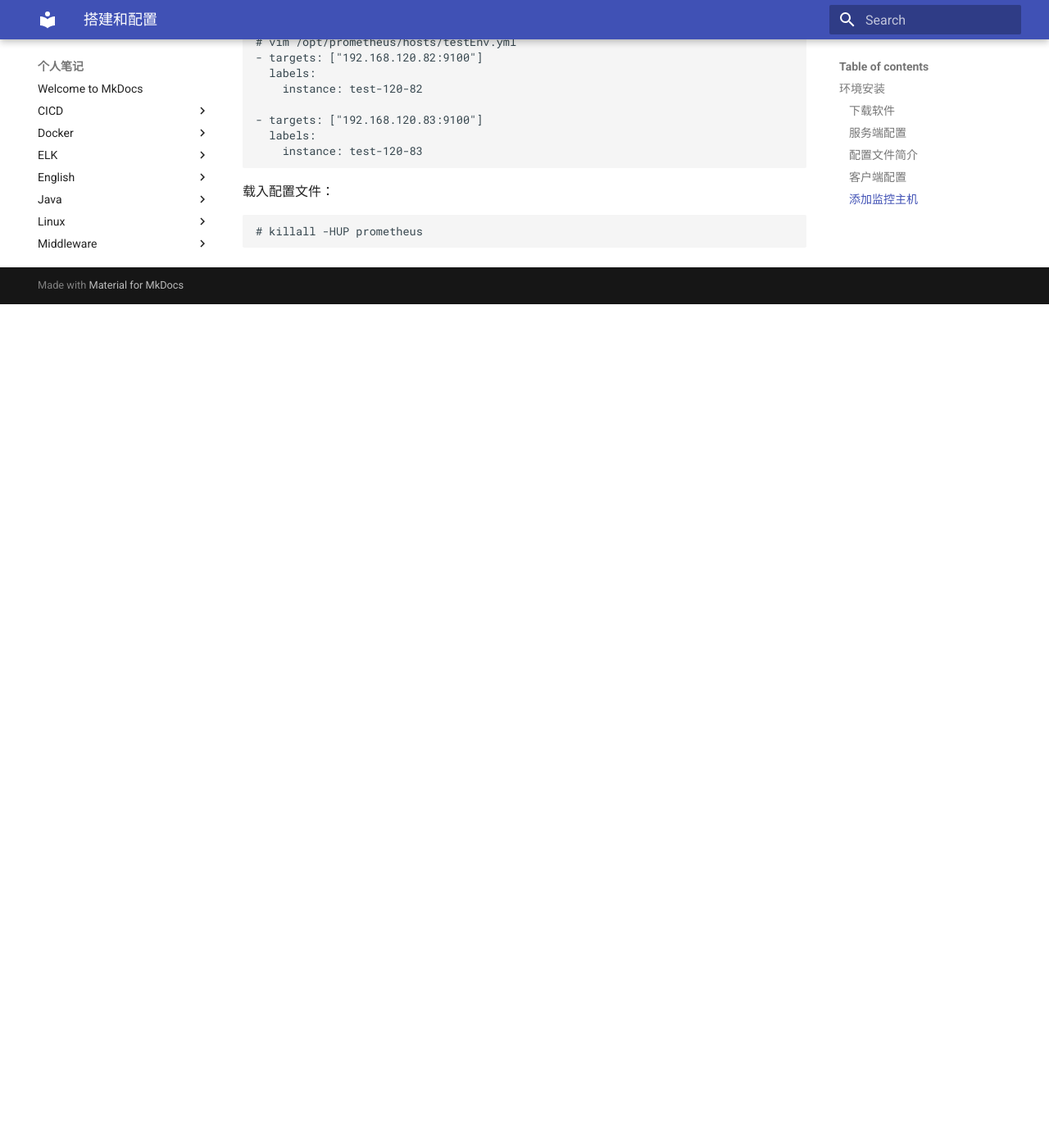
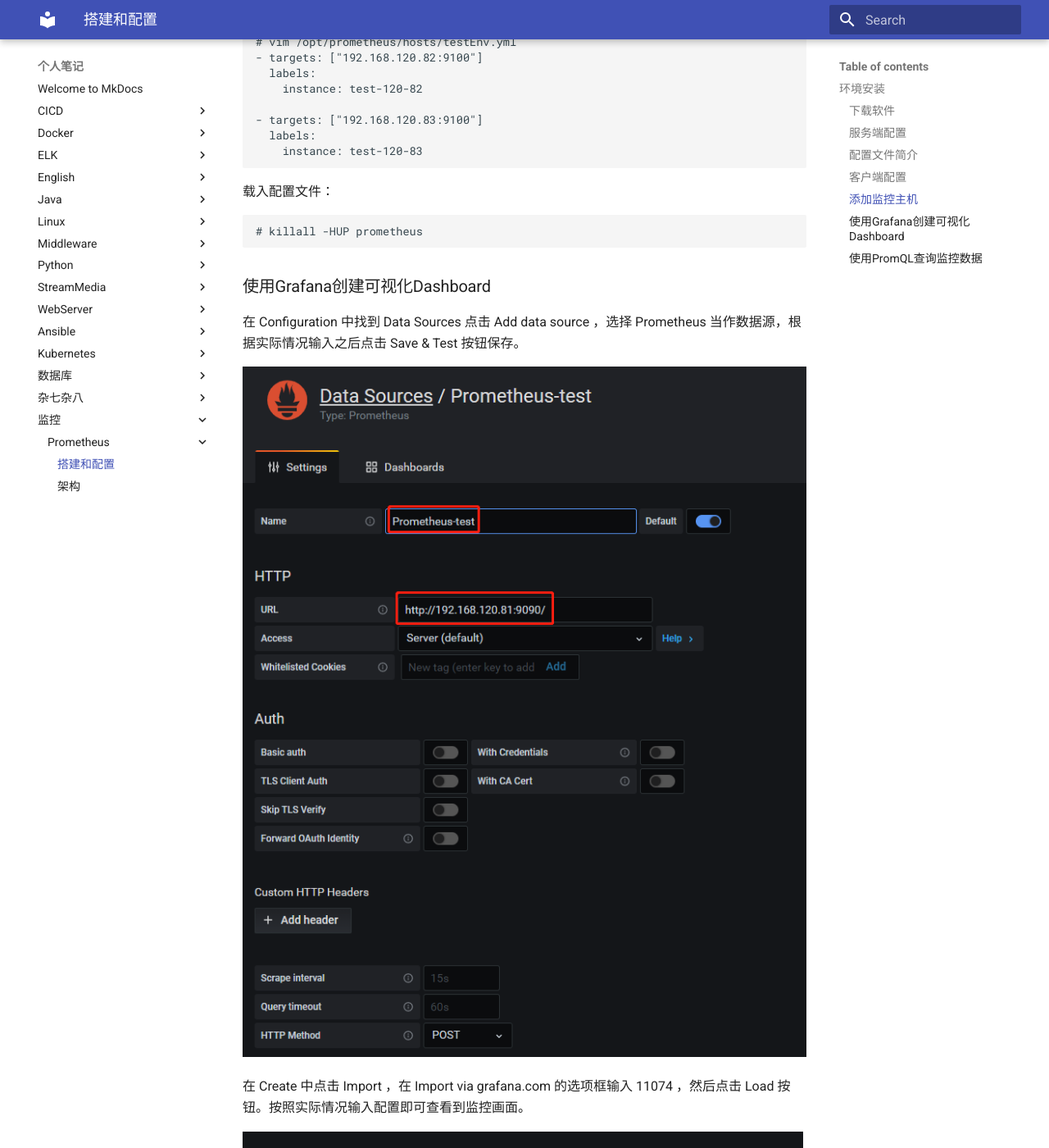
Before and after one commit to hpengfei/Doc, an MkDocs documentation site: the page built from docs/监控/Prometheus/搭建和配置.md, in a window 1280 px wide and 1400 px high, scrolled down 2932 px. Shown: the whole window at 82% size. Built offline with MkDocs 1.6.1 and Material for MkDocs 9.7.7, drawn with Linux system fonts in a browser that asks for light colours; before the commit the page ends 3303 px from its top, so only the background shows below that.

Commit message:
Prometheus

````diff
--- a/docs/监控/Prometheus/搭建和配置.md
+++ b/docs/监控/Prometheus/搭建和配置.md
@@ -149,3 +149,15 @@ docker run -d \
 ```
 # killall -HUP prometheus
 ```
+
+### 使用Grafana创建可视化Dashboard
+
+在 Configuration 中找到 Data Sources 点击 Add data source ，选择 Prometheus 当作数据源，根据实际情况输入之后点击 Save & Test 按钮保存。
+
+![](img/grafana_data_sources.png)
+
+在 Create 中点击 Import ，在 Import via grafana.com 的选项框输入 11074 ，然后点击 Load 按钮。按照实际情况输入配置即可查看到监控画面。
+
+![](img/grafana_import.png)
+
+### 使用PromQL查询监控数据
````
Also changed, not shown: docs/Middleware/kafka/基础知识.md (+14 -0 lines), docs/Middleware/kafka/img/初识.png (added), docs/监控/Prometheus/img/grafana_data_sources.png (added), docs/监控/Prometheus/img/grafana_import.png (added).
